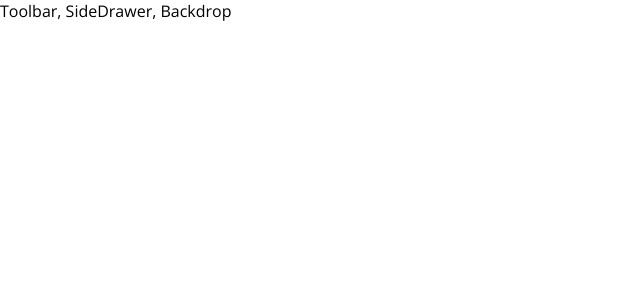
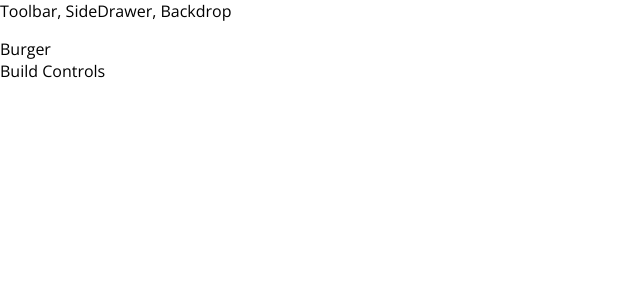
Before and after one commit to djedi-knight/burger-builder, a React (Create React App) app: page / in a window 1280 px wide. Shown: the top 300 px of the page, without its empty margins (0-640 px from the left). Built offline with nearby package versions, Linux system fonts and the light colour scheme.

Commit message:
Created initial BurgerBuilder component

```diff
--- a/src/App.js
+++ b/src/App.js
@@ -1,11 +1,14 @@
 import React from 'react';
 
 import Layout from './components/Layout/Layout';
+import BurgerBuilder from './containers/BurgerBuilder/BurgerBuilder';
 
 function App() {
   return (
     <div>
-      <Layout></Layout>
+      <Layout>
+        <BurgerBuilder></BurgerBuilder>
+      </Layout>
     </div>
   );
 }
--- a/src/components/Layout/Layout.js
+++ b/src/components/Layout/Layout.js
@@ -1,14 +1,15 @@
 import React from 'react';
 
 import Aux from '../../hoc/Aux';
+import styles from './Layout.module.css';
 
 const layout = (props) => (
   <Aux>
     <div>Toolbar, SideDrawer, Backdrop</div>
-    <main>
+    <main className={styles.Content}>
       {props.children}
     </main>
   </Aux>
 );
 
-export default layout
+export default layout;
--- /dev/null
+++ b/src/components/Layout/Layout.module.css
@@ -0,0 +1,3 @@
+.Content {
+  margin-top: 16px;
+}
--- /dev/null
+++ b/src/containers/BurgerBuilder/BurgerBuilder.js
@@ -0,0 +1,16 @@
+import React, { Component } from 'react';
+
+import Aux from '../../hoc/Aux';
+
+class BurgerBuilder extends Component {
+  render() {
+    return (
+      <Aux>
+        <div>Burger</div>
+        <div>Build Controls</div>
+      </Aux>
+    );
+  }
+}
+
+export default BurgerBuilder;
```
